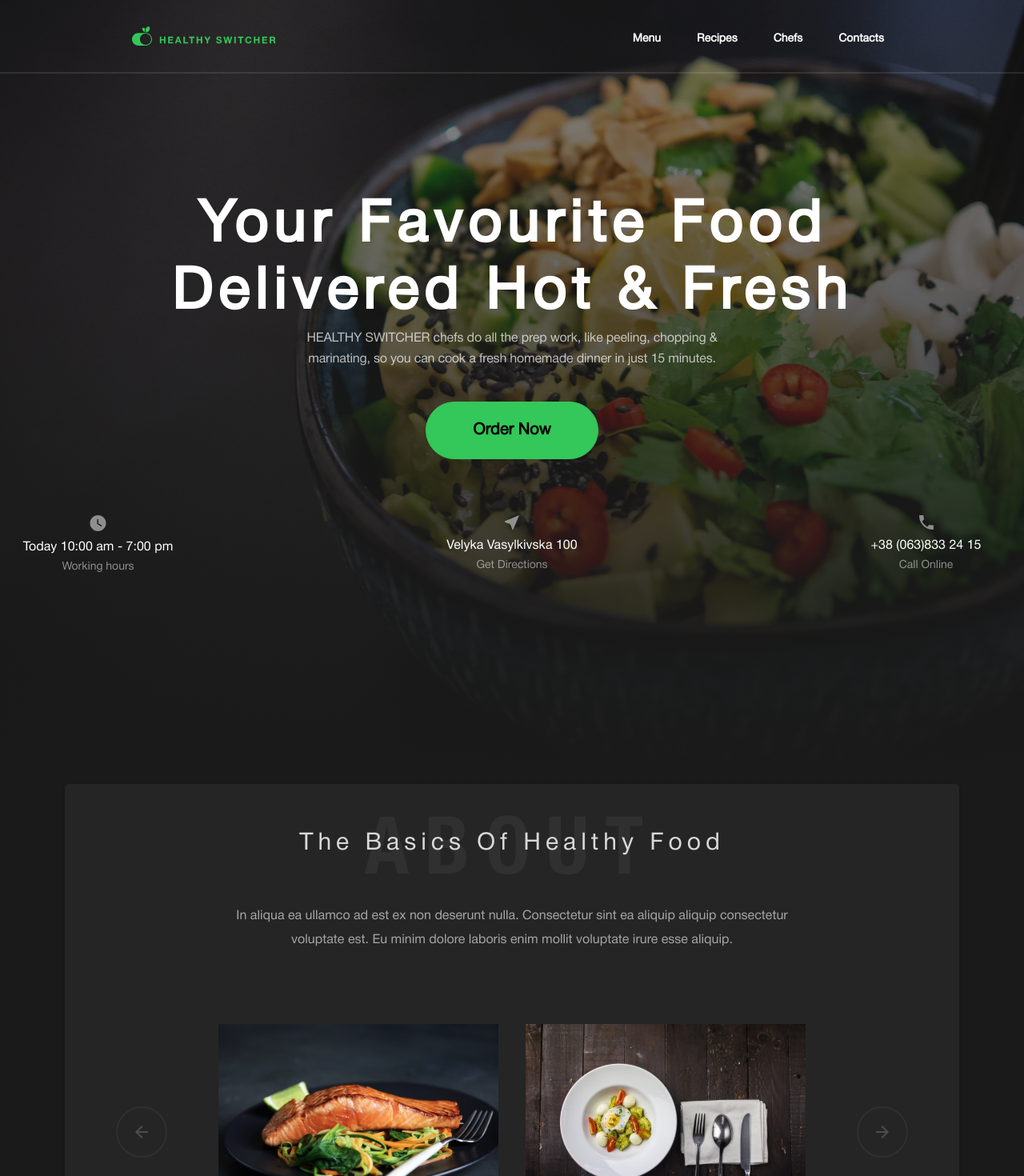
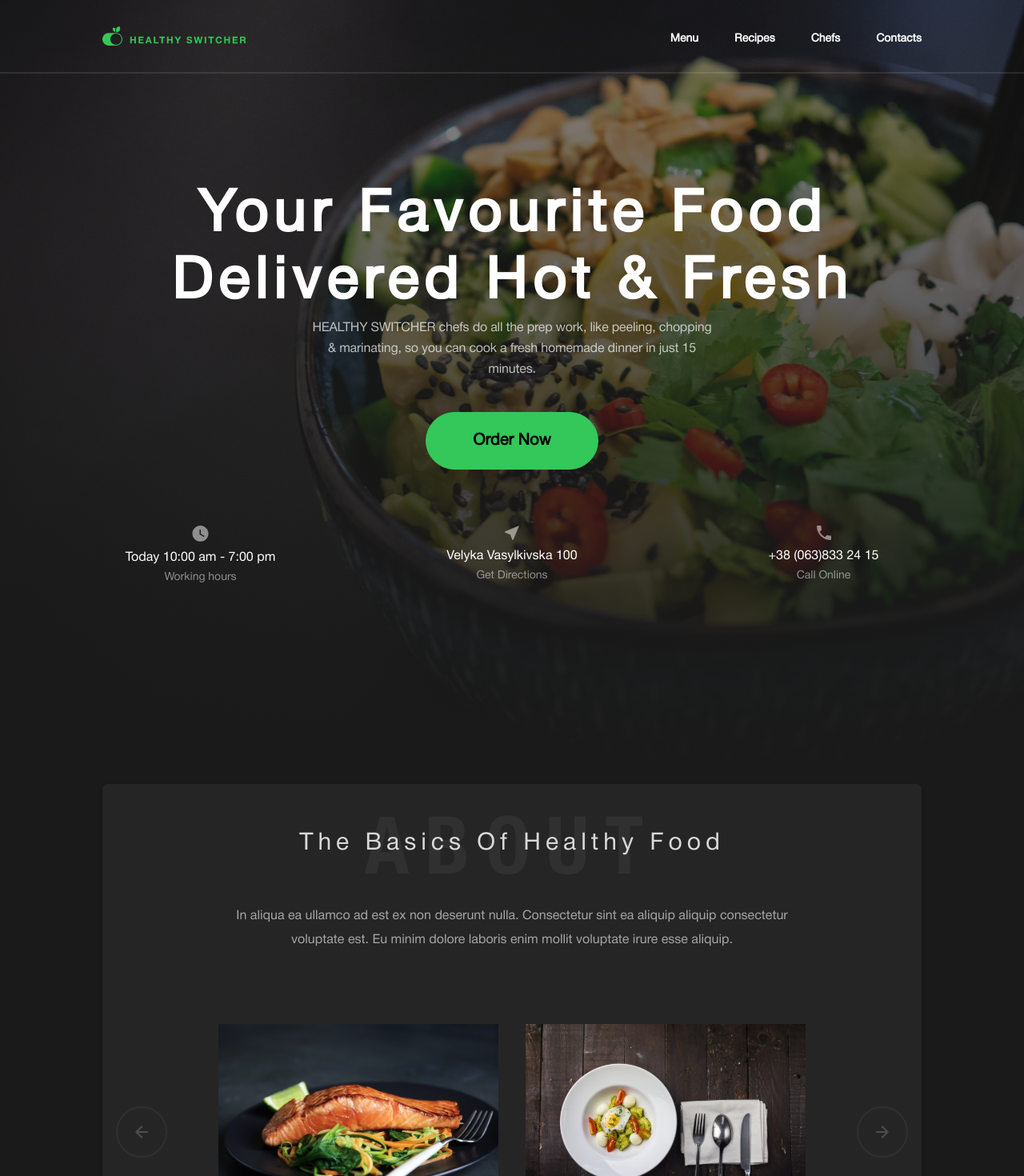
Before and after one commit to 000Ilya000/Healthy-food-STEIZA, a React (Create React App) app in the folder food-app/: page / in a window 1280 px wide. Shown: the top 1470 px of the page at 80% size. Built offline with nearby package versions, Linux system fonts and the light colour scheme.

Commit message:
make blocks with the same width

```diff
--- a/food-app/src/assets/styles/index.css
+++ b/food-app/src/assets/styles/index.css
@@ -14,4 +14,6 @@ code {
 
 #root {
   width: 100%;
+  display: flex;
+  justify-content: center;
 }
--- a/food-app/src/pages/mainPage/MainPage.jsx
+++ b/food-app/src/pages/mainPage/MainPage.jsx
@@ -17,7 +17,7 @@ import {AiOutlineMenu, AiOutlineClose} from 'react-icons/ai'
 
 function Main () {
     return (
-        <MainContainer>
+        <Container>
             <MainM>
                 <Header/>
                 <FirstScreen>
@@ -60,7 +60,7 @@ function Main () {
             <Recipes/>
             <Social/>
             <Footer/>
-        </MainContainer>
+        </Container>
     )
 }
 
@@ -77,17 +77,18 @@ window.onscroll = function showHeader() {
     }
 }
 
-const MainContainer = styled.div`
+const Container = styled.div`
     display: flex;
     flex-direction: column;
     width: 100%;
+    align-items: center;
 `;
 
 const MainM = styled.div`
     display: flex;
     flex-direction: column;
     align-items: center;
-    width: 100wh;
+    width: 100%;
     background: url('${bgImg}') no-repeat center center;
     background-size: cover;
 
@@ -109,7 +110,7 @@ const FirstScreen = styled.div`
     // padding-bottom: 40px;
     top: 0;
     left: 0;
-    width: 100%;
+    width: 80%;
     display: flex;
     flex-direction: column;
     align-items: center;
--- a/food-app/src/pages/mainPage/components/About/About.jsx
+++ b/food-app/src/pages/mainPage/components/About/About.jsx
@@ -41,7 +41,7 @@ const MainAbout = styled.div`
     position: relative;
     min-height: 100vh;
     display flex;
-    width: 100%;
+    width: 80%;
     align-content: center;
     justify-content: center;
     align-items: flex-start;
@@ -50,7 +50,7 @@ const MainAbout = styled.div`
 
 const PlaceholderAbout = styled.div`
     max-height: 736px;
-    width: fit-content;
+    width: 100%;
     background: #252525;
     box-shadow: 0px 2px 5px rgba(0, 0, 0, 0.1);
     border-radius: 6px;
@@ -88,9 +88,13 @@ export const MainTitle = styled.div`
             width:100%;
         }
 
-        @media (max-width: 540px) {
+        @media (max-width: 700px) {
             font-size: 24px;
             min-width: max-content;
+        }
+
+        @media (max-width: 555px) {
+            font-size: 20px;
         }
     }
 `;
@@ -174,7 +178,7 @@ const AboutImg = styled.div`
         margin-right: 64px;
     }
 
-    @media (max-width: 1100px) {
+    @media (max-width: 1245px) {
         .firstimgslider {
             width:40%;
         }
--- a/food-app/src/pages/mainPage/components/Footer/Footer.jsx
+++ b/food-app/src/pages/mainPage/components/Footer/Footer.jsx
@@ -55,7 +55,8 @@ const MainFooter = styled.div`
     display: flex;
     min-height:275px;
     flex-direction: column;
-    justify-content: space-around
+    justify-content: space-around;
+    width:100%;
 `
 
 const FooterMainInfo = styled.div`
@@ -67,8 +68,8 @@ const FooterMainInfo = styled.div`
 
     .centrcards {
         width:80%;
-        justify-content: space-evenly;
         margin: 0px;
+        justify-content: space-between;
     }
 
     @media (max-width: 720px) {
--- a/food-app/src/pages/mainPage/components/Header/Header.jsx
+++ b/food-app/src/pages/mainPage/components/Header/Header.jsx
@@ -10,6 +10,7 @@ function Header () {
     const [nav, setNav] = useState(false);
     return (
         <MainHeader className='header' >
+            <HeaderContent>
                 <Logo>
                     <Link to="/">
                         <img src={logo} alt="logo" />
@@ -27,8 +28,9 @@ function Header () {
                 </MainNav>
 
                 <MenuBurger onClick = {() => setNav(!nav)}>
-                {nav ? <CloseHeaderBurger><span/></CloseHeaderBurger> : <HeaderBurger><span></span></HeaderBurger>}
+                    {nav ? <CloseHeaderBurger><span/></CloseHeaderBurger> : <HeaderBurger><span/></HeaderBurger>}
                 </MenuBurger>
+            </HeaderContent>
         </MainHeader>
     )
 }
@@ -41,11 +43,12 @@ const MainHeader = styled.div`
     display: flex;
     align-items: center;
     width:100%;
-    justify-content: space-between;
+    // justify-content: space-between;
     border-bottom: 2px solid rgba(255, 255, 255, 0.1);
     transition: 0.2s;
     background: none;
     position: fixed;
+    justify-content: center;
 
     @media (max-width: 850px) {
         justify-content: space-evenly;
@@ -77,8 +80,15 @@ const MainHeader = styled.div`
     }
 `;
 
+const HeaderContent = styled.div`
+    display: flex;
+    align-items: center;
+    width: 80%;
+    justify-content: space-between;
+`;
+
 export const Logo = styled.div`
-    margin-left: 165px;
+    // margin-left: 165px;
     display:flex;
     width:200px;
     height: 25px;
@@ -114,6 +124,7 @@ const MainNav = styled.div`
     }
 
     ul {
+        padding-left:0px;
         list-style: none;
         font-family: "HelveticaNeueRegular";
         font-style: normal;
@@ -123,7 +134,7 @@ const MainNav = styled.div`
         display: flex;
         align-items: center;
         width:100%;
-        margin-right:130px;
+        // margin-right:130px;
 
 
         @media (max-width: 850px) {
@@ -142,9 +153,6 @@ const MainNav = styled.div`
         }
     }
 
-    ul li {
-    }
-
     ul li a {
         margin-right:45px;
         cursor: pointer;
@@ -160,6 +168,10 @@ const MainNav = styled.div`
         @media (max-width: 520px) {
             margin-right: 8px;
         }
+    }
+
+    ul li:last-child a {
+        margin-right:0px;
     }
 
     ul li a:hover {
@@ -184,6 +196,10 @@ const MainNav = styled.div`
             height:100%;
             transition: left 0.8s;
             padding-top: 0px;
+        }
+
+        ul li:last-child a {
+            margin-right:8px;
         }
 
         .active {
--- a/food-app/src/pages/mainPage/components/Social/Social.jsx
+++ b/food-app/src/pages/mainPage/components/Social/Social.jsx
@@ -164,7 +164,7 @@ const SocialCards = styled.div`
     display: flex;
     justify-content: center;
     margin-top: 60px;
-
+    width:100%;
     .centerCard {
         margin-left: 30px;
         margin-right: 30px;
--- a/food-app/src/pages/mainPage/components/Work/Work.jsx
+++ b/food-app/src/pages/mainPage/components/Work/Work.jsx
@@ -54,6 +54,7 @@ const HowItWork = styled.div`
     justify-content: center;
     margin-top:90px;
     margin-bottom:90px;
+    min-width:80%;
 
     @media (max-width: 1100px) {
         width:100%;
```
Lines whose indentation alone changed are shown as unchanged.
